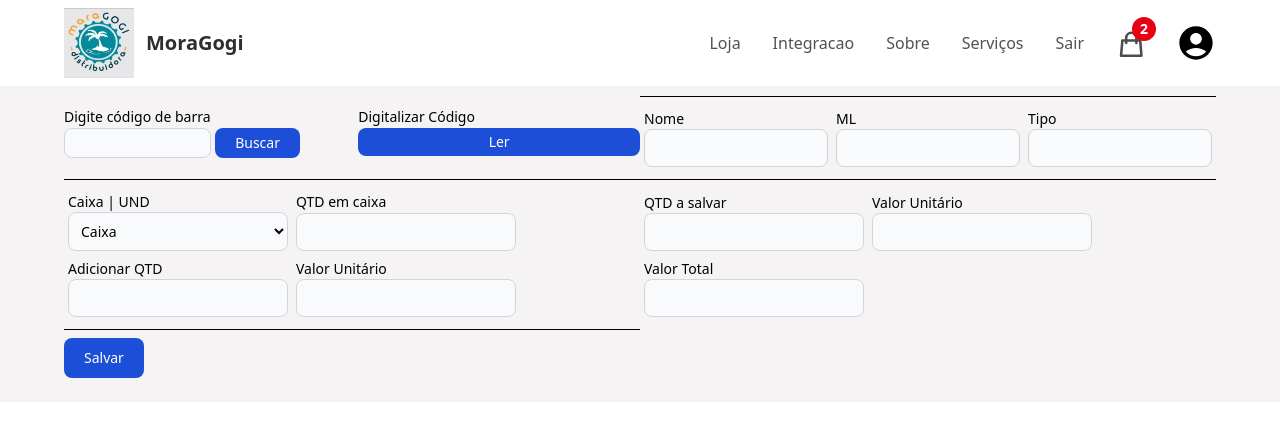
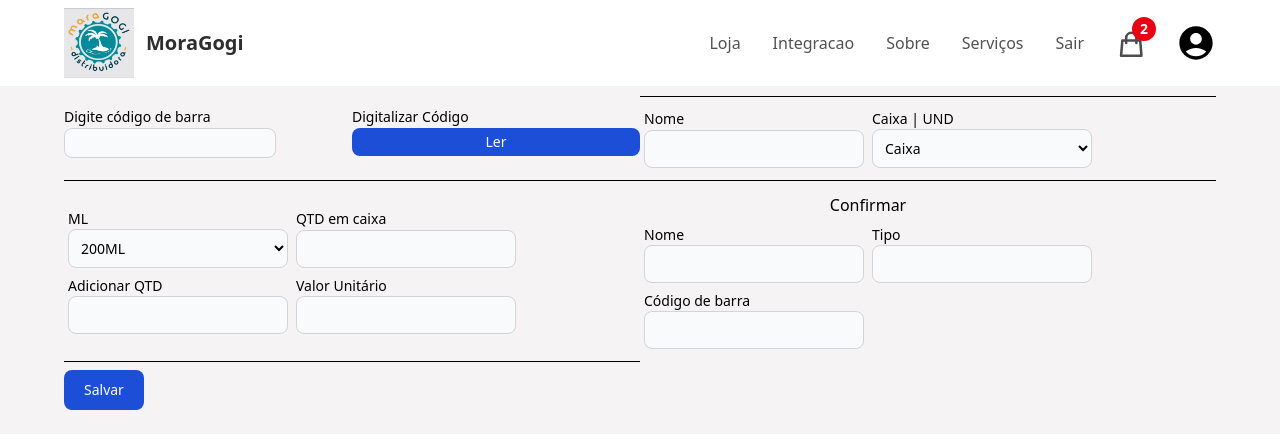
Before and after one commit to esionascimento/foodnas-pwa-front, a Next.js app: page /produto/criar in a window 1280 px wide. Shown: the top 448 px of the page. Built offline with nearby package versions, Linux system fonts and the light colour scheme.

Commit message:
refactor: change import container Store

```diff
--- a/src/pages/produto/criar/index.tsx
+++ b/src/pages/produto/criar/index.tsx
@@ -1,16 +1,18 @@
+import { useState } from "react";
+import Store from "src/components/Container/Store";
 import { Header } from "src/components/Header";
-import AddStock from 'src/components/Container/AddStock';
 
-const PageProdutoCriar = () => {
+const Loja = () => {
   return (
-    <div className="w-screen h-auto flex flex-col bg-primary">
-      <Header />
-
-      <main className="mt-16 px-4 md:mt-20 md:px-16 py-4 w-full">
-        <AddStock />
-      </main>
-    </div>
+    <>
+      <div className="w-screen h-auto flex flex-col bg-primary">
+        <Header />
+        <main className="mt-16 px-4 md:mt-20 md:px-16 py-4 w-full">
+          <Store />
+        </main>
+      </div>
+    </>
   )
 }
 
-export default PageProdutoCriar
+export default Loja;
```
